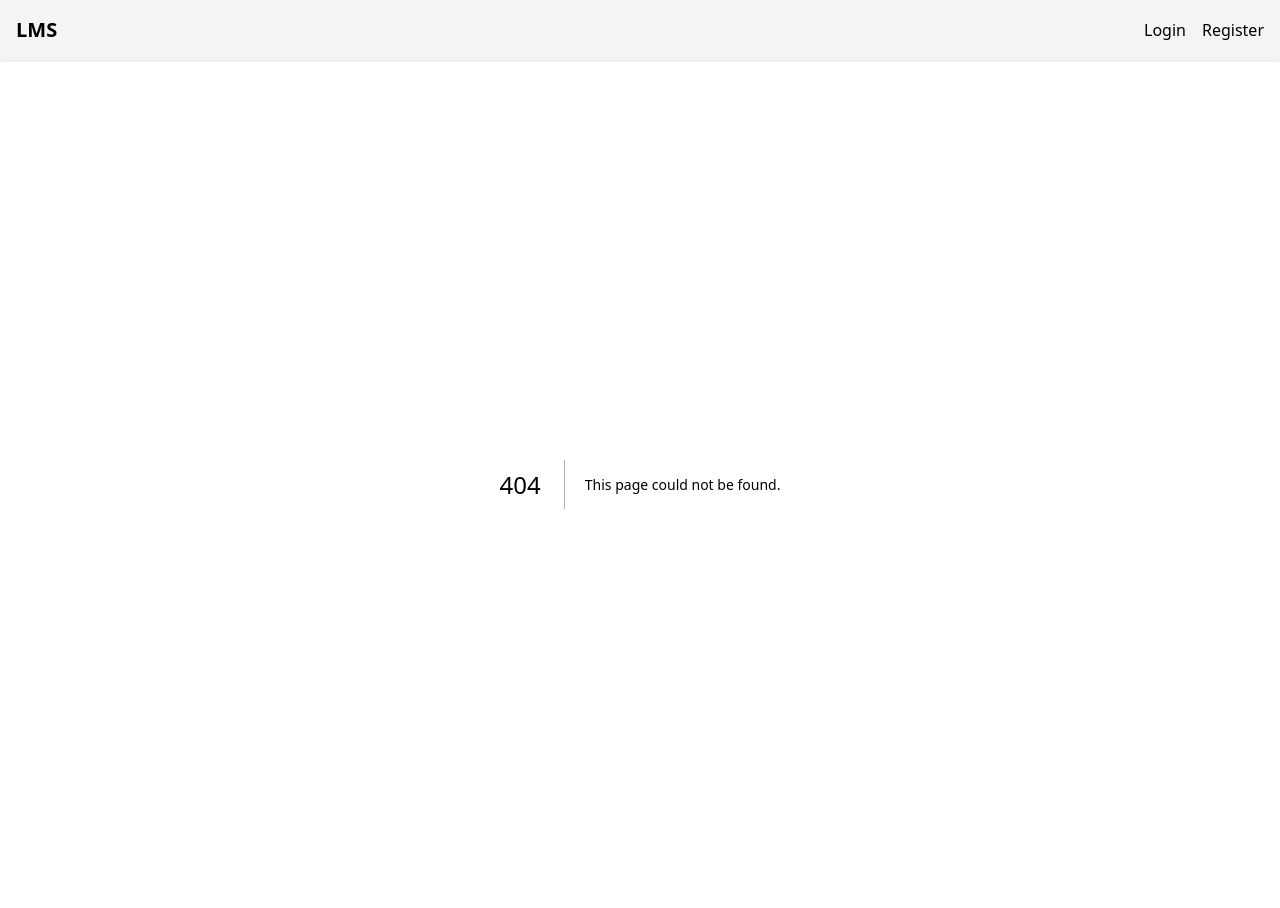
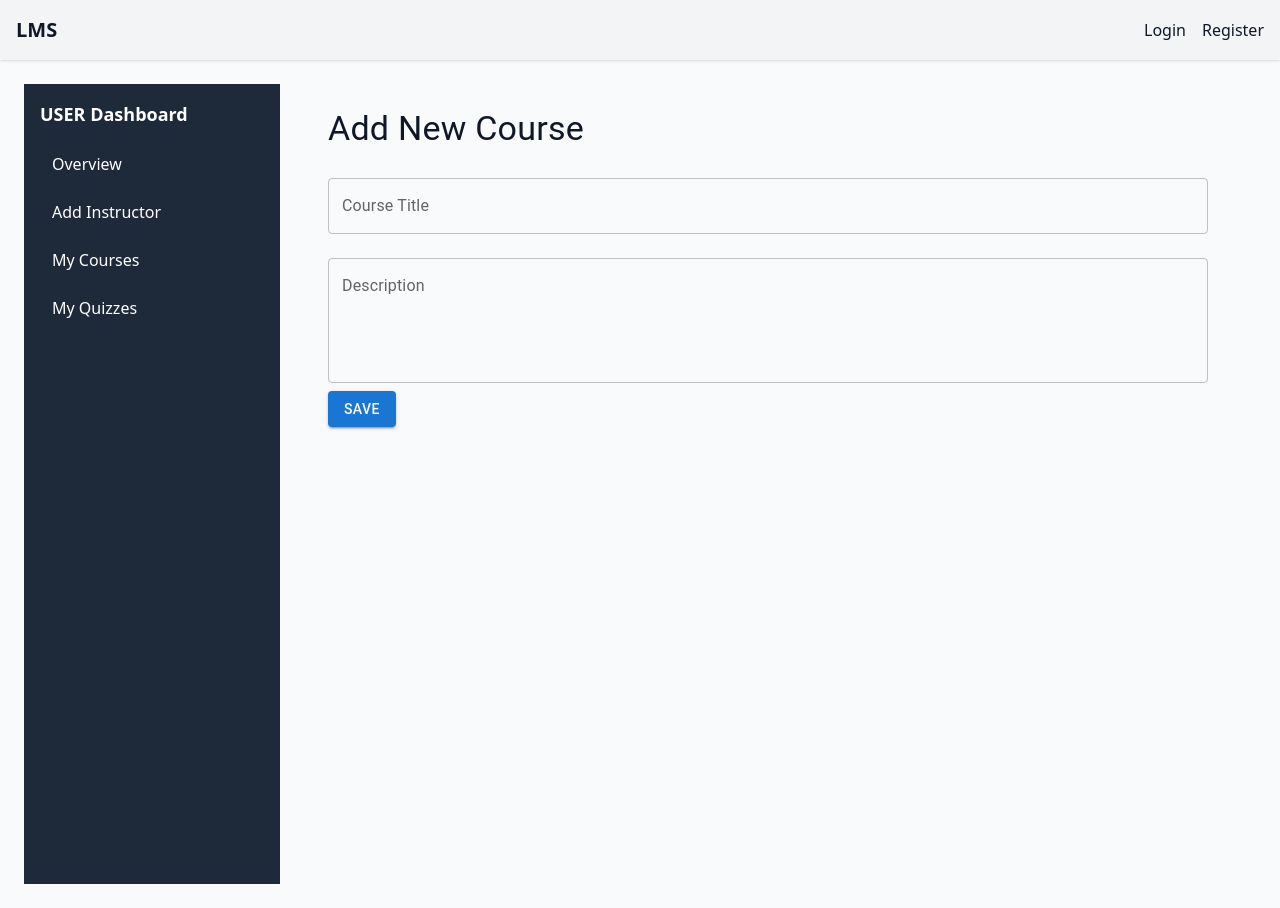
Before and after one commit to gpavan234/lms-api-frontend, a Next.js app: page /dashboard/courses/add in a window 1280 px wide. Before the commit this address had no page. Built offline with nearby package versions, Linux system fonts and the light colour scheme.

Commit message:
update the course page

```diff
--- a/package.json
+++ b/package.json
@@ -9,6 +9,10 @@
     "lint": "eslint"
   },
   "dependencies": {
+    "@emotion/react": "^11.14.0",
+    "@emotion/styled": "^11.14.1",
+    "@mui/icons-material": "^7.3.2",
+    "@mui/material": "^7.3.2",
     "@radix-ui/react-slot": "^1.2.3",
     "axios": "^1.11.0",
     "class-variance-authority": "^0.7.1",
@@ -27,7 +31,7 @@
     "@tailwindcss/postcss": "^4",
     "@types/js-cookie": "^3.0.6",
     "@types/node": "^20",
-    "@types/react": "^19",
+    "@types/react": "^19.1.13",
     "@types/react-dom": "^19",
     "eslint": "^9",
     "eslint-config-next": "15.5.2",
--- /dev/null
+++ b/src/app/dashboard/courses/add/page.tsx
@@ -0,0 +1,57 @@
+"use client";
+
+import React, { useState } from "react";
+import { Container, Typography, TextField, Button } from "@mui/material";
+import { useRouter } from "next/navigation";
+
+const AddCoursePage = () => {
+  const [title, setTitle] = useState("");
+  const [description, setDescription] = useState("");
+  const router = useRouter();
+
+  const handleSubmit = async () => {
+    const res = await fetch("/api/courses", {
+      method: "POST",
+      headers: {
+        "Content-Type": "application/json",
+        Authorization: `Bearer ${localStorage.getItem("token")}`,
+      },
+      body: JSON.stringify({ title, description }),
+    });
+
+    if (res.ok) {
+      router.push("/courses");
+    } else {
+      alert("Failed to create course");
+    }
+  };
+
+  return (
+    <Container>
+      <Typography variant="h4" gutterBottom>
+        Add New Course
+      </Typography>
+      <TextField
+        label="Course Title"
+        fullWidth
+        margin="normal"
+        value={title}
+        onChange={(e) => setTitle(e.target.value)}
+      />
+      <TextField
+        label="Description"
+        fullWidth
+        margin="normal"
+        multiline
+        rows={4}
+        value={description}
+        onChange={(e) => setDescription(e.target.value)}
+      />
+      <Button variant="contained" color="primary" onClick={handleSubmit}>
+        Save
+      </Button>
+    </Container>
+  );
+};
+
+export default AddCoursePage;
--- /dev/null
+++ b/src/app/dashboard/courses/edit/id/page.tsx
@@ -0,0 +1,67 @@
+"use client";
+
+import React, { useEffect, useState } from "react";
+import { Container, Typography, TextField, Button } from "@mui/material";
+import { useRouter, useParams } from "next/navigation";
+
+const EditCoursePage = () => {
+  const [title, setTitle] = useState("");
+  const [description, setDescription] = useState("");
+  const router = useRouter();
+  const params = useParams();
+
+  useEffect(() => {
+    fetch(`/api/courses/${params.id}`)
+      .then((res) => res.json())
+      .then((data) => {
+        setTitle(data.title);
+        setDescription(data.description);
+      });
+  }, [params.id]);
+
+  const handleUpdate = async () => {
+    const res = await fetch(`/api/courses/${params.id}`, {
+      method: "PUT",
+      headers: {
+        "Content-Type": "application/json",
+        Authorization: `Bearer ${localStorage.getItem("token")}`,
+      },
+      body: JSON.stringify({ title, description }),
+    });
+
+    if (res.ok) {
+      router.push("/courses");
+    } else {
+      alert("Failed to update course");
+    }
+  };
+
+  return (
+    <Container>
+      <Typography variant="h4" gutterBottom>
+        Edit Course
+      </Typography>
+      <TextField
+        label="Course Title"
+        fullWidth
+        margin="normal"
+        value={title}
+        onChange={(e) => setTitle(e.target.value)}
+      />
+      <TextField
+        label="Description"
+        fullWidth
+        margin="normal"
+        multiline
+        rows={4}
+        value={description}
+        onChange={(e) => setDescription(e.target.value)}
+      />
+      <Button variant="contained" color="primary" onClick={handleUpdate}>
+        Update
+      </Button>
+    </Container>
+  );
+};
+
+export default EditCoursePage;
```
Also changed, not shown: 1 other file (tests, documents, lock files or other folders).
